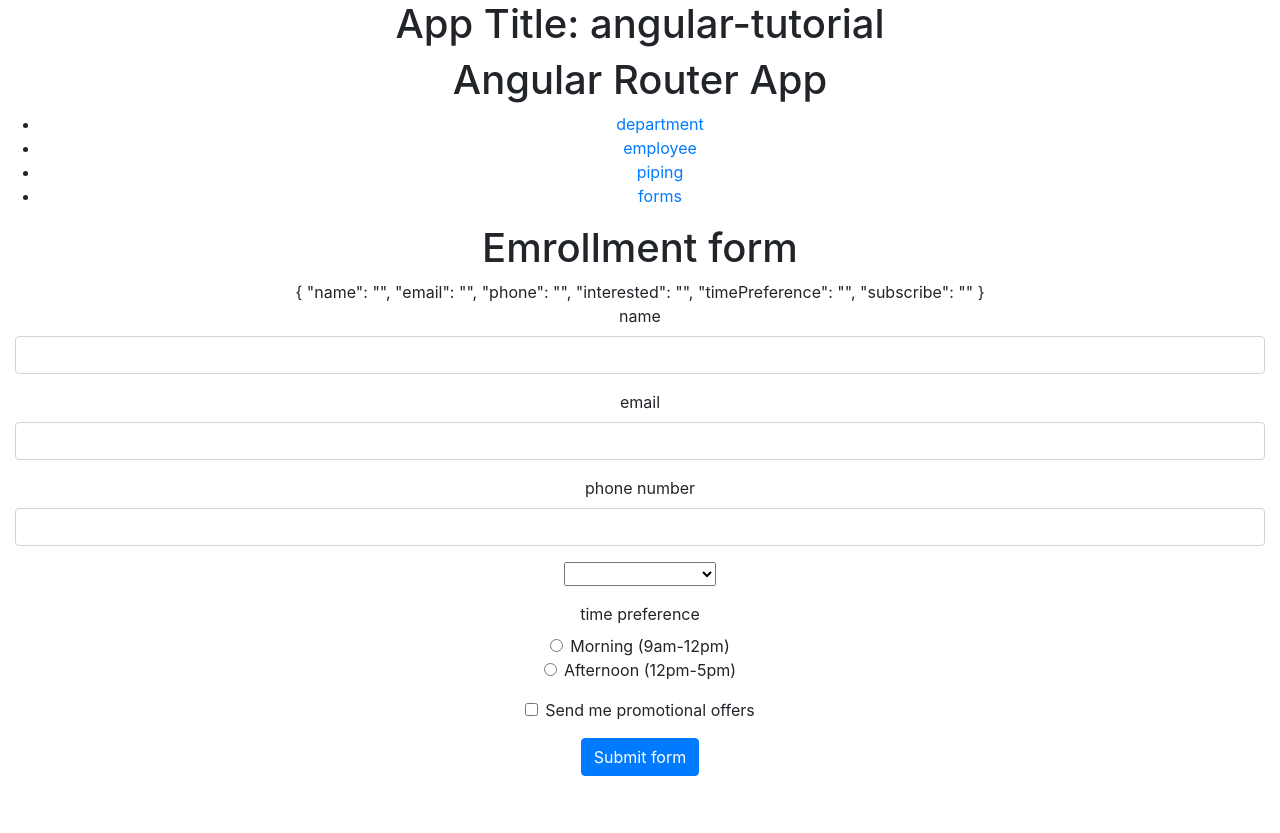
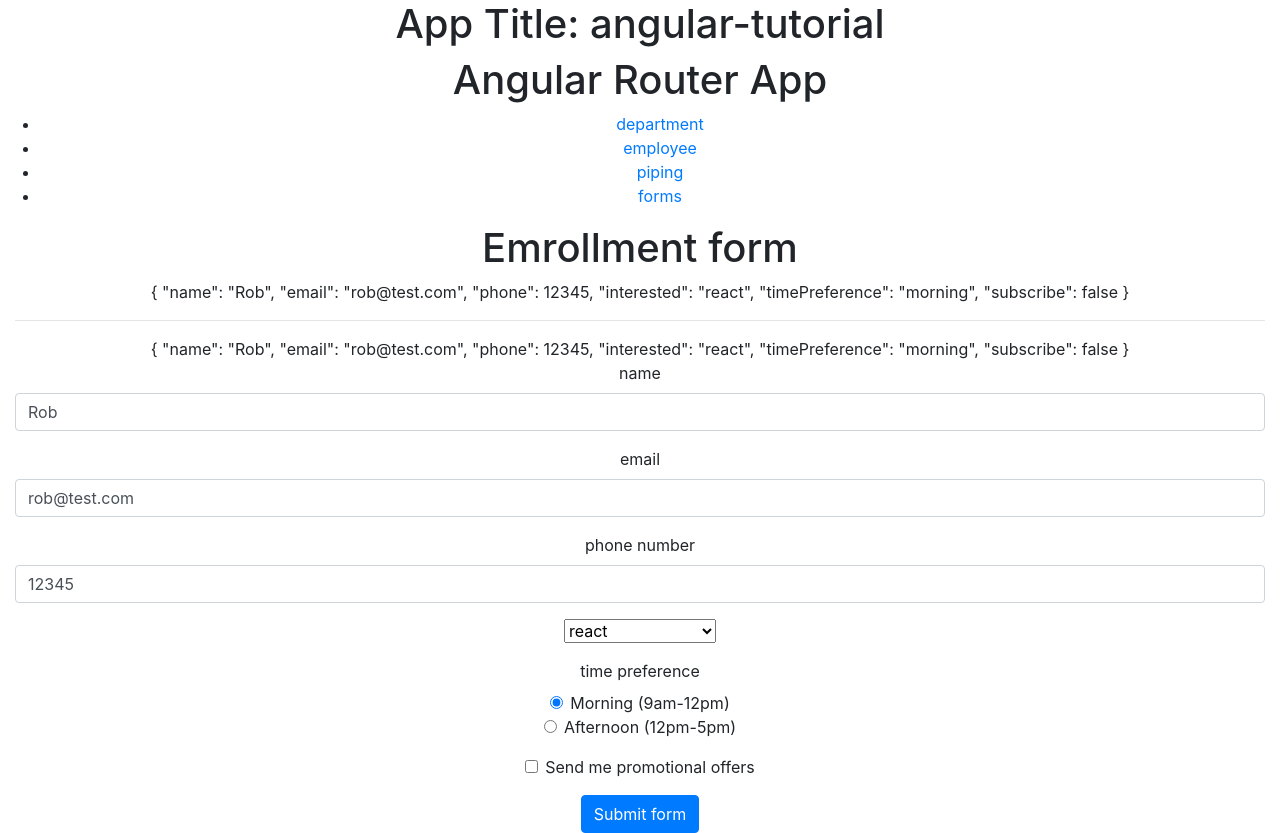
Before and after one commit to HaopengSun/angular-tutorial, an Angular app: page /forms in a window 1280 px wide. Before the commit the page ends 800 px from the top, so only its background shows below. Built offline with nearby package versions, Linux system fonts and the light colour scheme.

Commit message:
two way binding data in the form and model

```diff
--- a/src/app/components/forms/forms.component.html
+++ b/src/app/components/forms/forms.component.html
@@ -3,24 +3,28 @@
   <form #userForm="ngForm">
 
     {{userForm.value | json}}
+    <hr />
+    {{userModel | json}}
 
     <div class="form-group">
       <label>name</label>
-      <input type="text" class="form-control" name="name" ngModel>
+      <!-- two way binding -->
+      <input type="text" class="form-control" name="name" [(ngModel)]="userModel.name">
     </div>
 
     <div class="form-group">
       <label>email</label>
-      <input type="email" class="form-control" name="email" ngModel>
+      <!-- ond way binding -->
+      <input type="email" class="form-control" name="email" [ngModel]="userModel.email">
     </div>
 
     <div class="form-group">
       <label>phone number</label>
-      <input type="tel" class="form-control" name="phone" ngModel>
+      <input type="tel" class="form-control" name="phone" [(ngModel)]="userModel.phone">
     </div>
 
     <div class="form-group">
-      <select class="costume-select" name="interested" ngModel>
+      <select class="costume-select" name="interested" [(ngModel)]="userModel.interested">
         <option selected>I am interested in</option>
         <option *ngFor = "let topic of topics">{{topic}}</option>
       </select>
@@ -45,17 +49,17 @@
     <div class="mb-3">
       <label>time preference</label>
       <div class="form-check">
-        <input class="form-check-input" type="radio" ngModel name="timePreference" value="morning">
+        <input class="form-check-input" type="radio" [(ngModel)]="userModel.timePreference" name="timePreference" value="morning">
         <label class="form-check-label">Morning (9am-12pm)</label>
       </div>
       <div class="form-check">
-        <input class="form-check-input" type="radio" ngModel name="timePreference" value="afternoon">
+        <input class="form-check-input" type="radio" [(ngModel)]="userModel.timePreference" name="timePreference" value="afternoon">
         <label class="form-check-label">Afternoon (12pm-5pm)</label>
       </div>
     </div>
 
     <div class="form-check mb-3">
-      <input class="form-check-input" ngModel type="checkbox" name="subscribe">
+      <input class="form-check-input" [(ngModel)]="userModel.subscribe" type="checkbox" name="subscribe">
       <label class="form-check-label">Send me promotional offers</label>
     </div>
 
--- a/src/app/components/forms/forms.component.ts
+++ b/src/app/components/forms/forms.component.ts
@@ -1,4 +1,5 @@
 import { Component, OnInit } from '@angular/core';
+import { User } from 'src/app/user';
 
 @Component({
   selector: 'app-forms',
@@ -9,6 +10,9 @@ export class FormsComponent implements OnInit {
 
   public topics: any[] = ['angular', 'react', 'vue']
 
+  // will be prefilled in the form
+  public userModel = new User('Rob', 'rob@test.com', 12345, 'react', 'morning', false)
+
   constructor() { }
 
   ngOnInit(): void {
--- /dev/null
+++ b/src/app/user.ts
@@ -0,0 +1,10 @@
+export class User {
+  constructor(
+    public name: string,
+    public email: string,
+    public phone: number,
+    public interested: string,
+    public timePreference: string,
+    public subscribe: boolean,
+  ){}
+}
```
Also changed, not shown: 1 other file (tests, documents, lock files or other folders).
